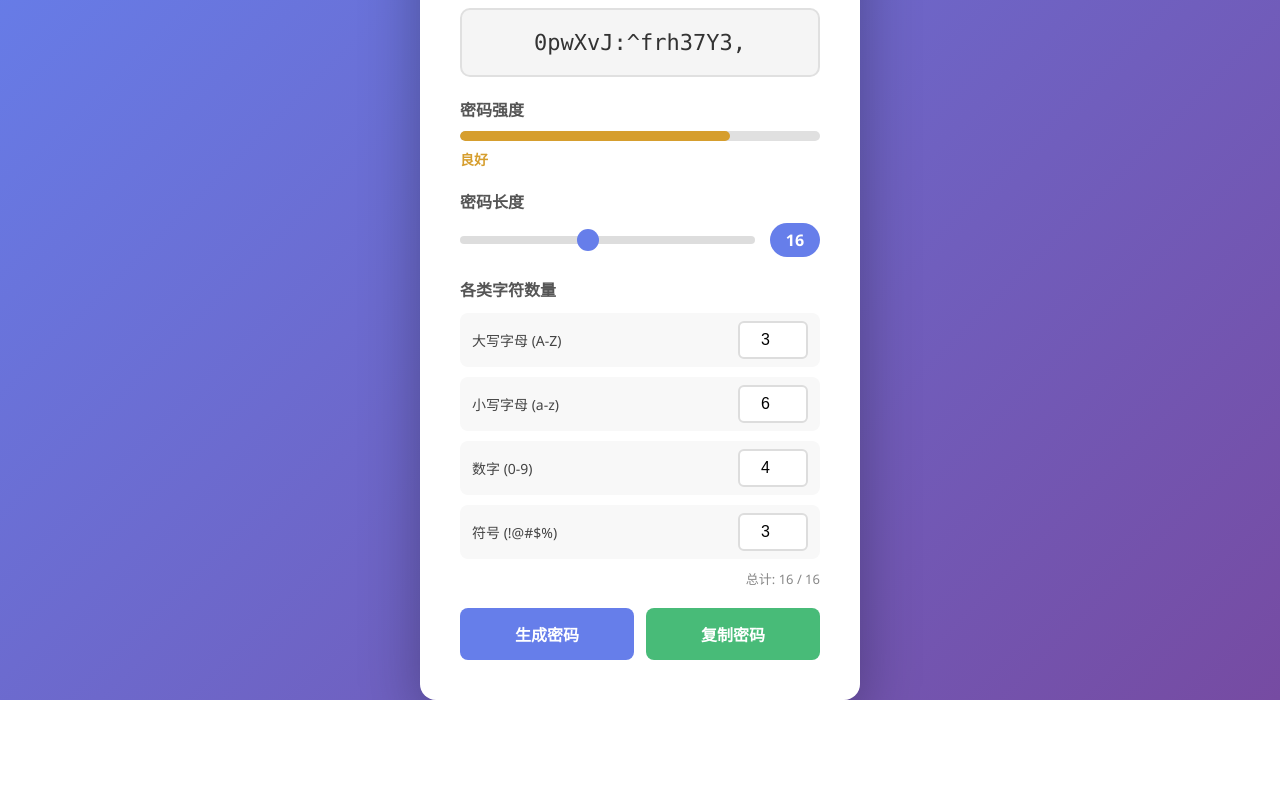
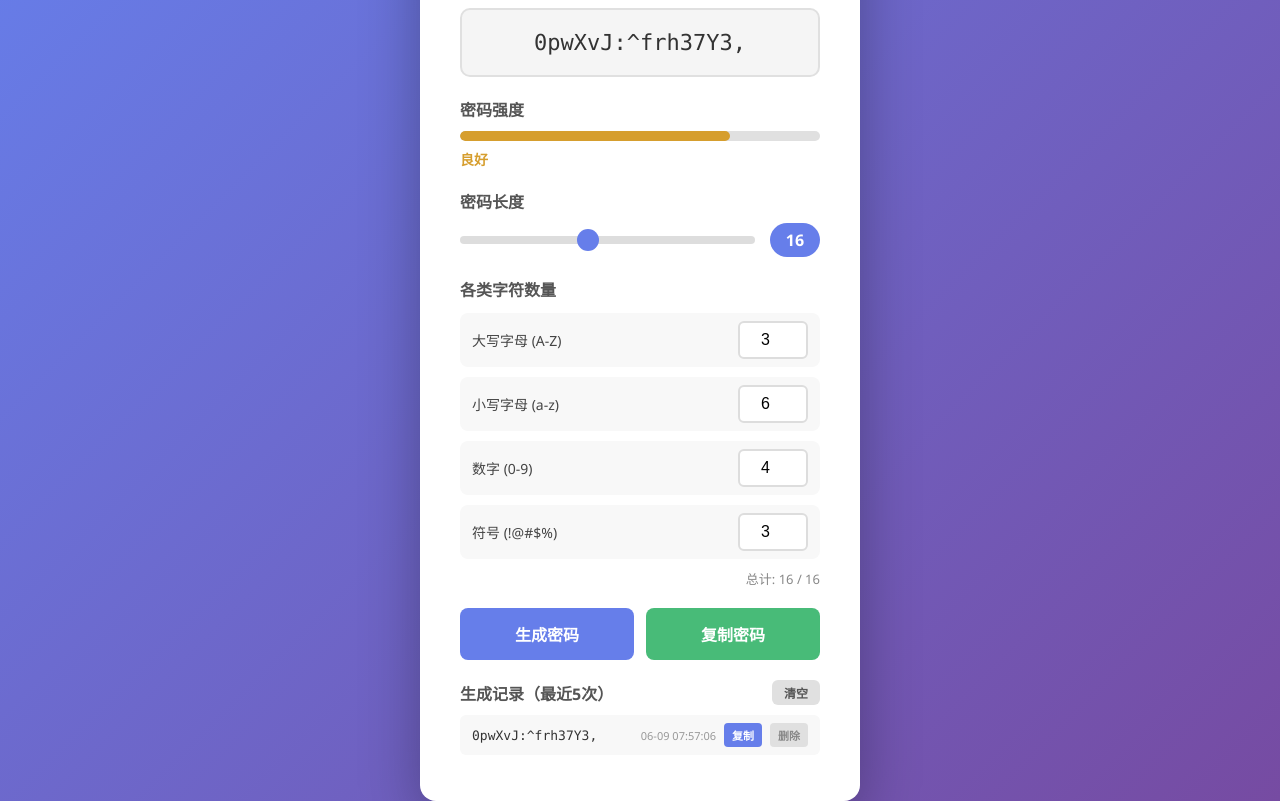
Before and after one commit to mystery806/PasswordGenerator, a plain HTML site: page index.html in a window 1280 px wide. Shown: the part 102-903 px from the top of the page. Before the commit the page ends 802 px from the top, so only its background shows below. Drawn offline with Linux system fonts and the light colour scheme.

Commit message:
添加生成记录功能

```diff
--- a/index.html
+++ b/index.html
@@ -247,6 +247,107 @@
     .strength-text.fair { color: #dd6b20; }
     .strength-text.good { color: #d69e2e; }
     .strength-text.strong { color: #38a169; }
+
+    .history-section {
+      margin-top: 20px;
+    }
+
+    .history-header {
+      display: flex;
+      justify-content: space-between;
+      align-items: center;
+      margin-bottom: 10px;
+    }
+
+    .history-header label {
+      color: #555;
+      font-weight: 600;
+    }
+
+    .clear-history-btn {
+      flex: none;
+      padding: 4px 12px;
+      font-size: 12px;
+      background: #e0e0e0;
+      color: #555;
+      border-radius: 6px;
+    }
+
+    .clear-history-btn:hover {
+      background: #d0d0d0;
+    }
+
+    .history-list {
+      list-style: none;
+      max-height: 200px;
+      overflow-y: auto;
+    }
+
+    .history-list li {
+      background: #f8f8f8;
+      padding: 8px 12px;
+      border-radius: 6px;
+      margin-bottom: 6px;
+      font-family: 'Consolas', 'Monaco', monospace;
+      font-size: 13px;
+      display: flex;
+      align-items: center;
+      gap: 8px;
+    }
+
+    .history-list li.history-empty {
+      background: transparent;
+      color: #999;
+      justify-content: center;
+      font-family: inherit;
+      font-size: 13px;
+      padding: 8px;
+    }
+
+    .history-password {
+      flex: 1;
+      word-break: break-all;
+      color: #333;
+      min-width: 0;
+    }
+
+    .history-time {
+      color: #999;
+      font-size: 11px;
+      font-family: 'Segoe UI', sans-serif;
+      white-space: nowrap;
+    }
+
+    .history-copy-btn,
+    .history-delete-btn {
+      flex: none;
+      padding: 4px 8px;
+      font-size: 11px;
+      border-radius: 4px;
+      border: none;
+      cursor: pointer;
+      font-weight: 600;
+      transition: all 0.2s;
+    }
+
+    .history-copy-btn {
+      background: #667eea;
+      color: #fff;
+    }
+
+    .history-copy-btn:hover {
+      background: #5a6fd6;
+    }
+
+    .history-delete-btn {
+      background: #e0e0e0;
+      color: #888;
+    }
+
+    .history-delete-btn:hover {
+      background: #e53e3e;
+      color: #fff;
+    }
   </style>
 </head>
 <body>
@@ -296,6 +397,16 @@
       <button class="generate-btn" id="generateBtn">生成密码</button>
       <button class="copy-btn" id="copyBtn">复制密码</button>
     </div>
+
+    <div class="history-section">
+      <div class="history-header">
+        <label>生成记录（最近5次）</label>
+        <button class="clear-history-btn" id="clearHistoryBtn">清空</button>
+      </div>
+      <ul class="history-list" id="historyList">
+        <li class="history-empty">暂无记录</li>
+      </ul>
+    </div>
   </div>
 
   <div class="toast" id="toast">已复制到剪贴板</div>
@@ -310,11 +421,17 @@
     const totalCount = document.getElementById('totalCount');
     const strengthFill = document.getElementById('strengthFill');
     const strengthText = document.getElementById('strengthText');
+    const historyList = document.getElementById('historyList');
+    const clearHistoryBtn = document.getElementById('clearHistoryBtn');
 
     const uppercaseCount = document.getElementById('uppercaseCount');
     const lowercaseCount = document.getElementById('lowercaseCount');
     const numbersCount = document.getElementById('numbersCount');
     const symbolsCount = document.getElementById('symbolsCount');
+
+    const HISTORY_KEY = 'passwordGeneratorHistory';
+    const MAX_HISTORY = 5;
+    const PLACEHOLDER_TEXTS = ['点击生成密码', '请至少设置一个字符数量', '字符总数不能超过密码长度'];
 
     const charSets = {
       uppercase: 'ABCDEFGHIJKLMNOPQRSTUVWXYZ',
@@ -397,6 +514,7 @@
 
       passwordDisplay.textContent = password;
       updateStrength(password);
+      addToHistory(password);
     }
 
     function updateStrength(password) {
@@ -438,27 +556,30 @@
       }
     }
 
-    async function copyPassword() {
-      const password = passwordDisplay.textContent;
-
-      if (!password || password === '点击生成密码' ||
-          password === '请至少设置一个字符数量' ||
-          password === '字符总数不能超过密码长度') {
-        return;
-      }
-
+    async function copyToClipboard(text) {
       try {
-        await navigator.clipboard.writeText(password);
-        showToast();
+        await navigator.clipboard.writeText(text);
+        return true;
       } catch (err) {
         const textarea = document.createElement('textarea');
-        textarea.value = password;
+        textarea.value = text;
         document.body.appendChild(textarea);
         textarea.select();
         document.execCommand('copy');
         document.body.removeChild(textarea);
-        showToast();
+        return true;
       }
+    }
+
+    async function copyPassword() {
+      const password = passwordDisplay.textContent;
+
+      if (!password || PLACEHOLDER_TEXTS.includes(password)) {
+        return;
+      }
+
+      await copyToClipboard(password);
+      showToast();
     }
 
     function showToast() {
@@ -468,10 +589,109 @@
       }, 2000);
     }
 
+    // --- History management ---
+    function getHistory() {
+      try {
+        const raw = localStorage.getItem(HISTORY_KEY);
+        const arr = raw ? JSON.parse(raw) : [];
+        return Array.isArray(arr) ? arr : [];
+      } catch {
+        return [];
+      }
+    }
+
+    function persistHistory(history) {
+      localStorage.setItem(HISTORY_KEY, JSON.stringify(history));
+    }
+
+    function formatTime(ts) {
+      const d = new Date(ts);
+      const pad = n => n.toString().padStart(2, '0');
+      return `${pad(d.getMonth() + 1)}-${pad(d.getDate())} ${pad(d.getHours())}:${pad(d.getMinutes())}:${pad(d.getSeconds())}`;
+    }
+
+    function renderHistory() {
+      const history = getHistory();
+      historyList.innerHTML = '';
+
+      if (history.length === 0) {
+        const li = document.createElement('li');
+        li.className = 'history-empty';
+        li.textContent = '暂无记录';
+        historyList.appendChild(li);
+        return;
+      }
+
+      history.forEach(item => {
+        const li = document.createElement('li');
+
+        const pwdSpan = document.createElement('span');
+        pwdSpan.className = 'history-password';
+        pwdSpan.textContent = item.password;
+        pwdSpan.title = '点击复制';
+        pwdSpan.style.cursor = 'pointer';
+        pwdSpan.addEventListener('click', async () => {
+          await copyToClipboard(item.password);
+          showToast();
+        });
+
+        const timeSpan = document.createElement('span');
+        timeSpan.className = 'history-time';
+        timeSpan.textContent = formatTime(item.time);
+
+        const copyBtnEl = document.createElement('button');
+        copyBtnEl.className = 'history-copy-btn';
+        copyBtnEl.textContent = '复制';
+        copyBtnEl.addEventListener('click', async () => {
+          await copyToClipboard(item.password);
+          showToast();
+        });
+
+        const deleteBtnEl = document.createElement('button');
+        deleteBtnEl.className = 'history-delete-btn';
+        deleteBtnEl.textContent = '删除';
+        deleteBtnEl.addEventListener('click', () => deleteHistoryItem(item.id));
+
+        li.appendChild(pwdSpan);
+        li.appendChild(timeSpan);
+        li.appendChild(copyBtnEl);
+        li.appendChild(deleteBtnEl);
+        historyList.appendChild(li);
+      });
+    }
+
+    function addToHistory(password) {
+      const history = getHistory();
+      // Avoid duplicating the most recent identical entry
+      if (history.length > 0 && history[0].password === password) {
+        return;
+      }
+      history.unshift({
+        id: Date.now() + Math.random().toString(36).slice(2, 8),
+        password,
+        time: Date.now()
+      });
+      persistHistory(history.slice(0, MAX_HISTORY));
+      renderHistory();
+    }
+
+    function deleteHistoryItem(id) {
+      const history = getHistory().filter(item => item.id !== id);
+      persistHistory(history);
+      renderHistory();
+    }
+
+    function clearHistory() {
+      persistHistory([]);
+      renderHistory();
+    }
+
     generateBtn.addEventListener('click', generatePassword);
     copyBtn.addEventListener('click', copyPassword);
+    clearHistoryBtn.addEventListener('click', clearHistory);
 
     updateTotalCount();
+    renderHistory();
     generatePassword();
   </script>
 </body>
```
Also changed, not shown: b.txt (deleted).
